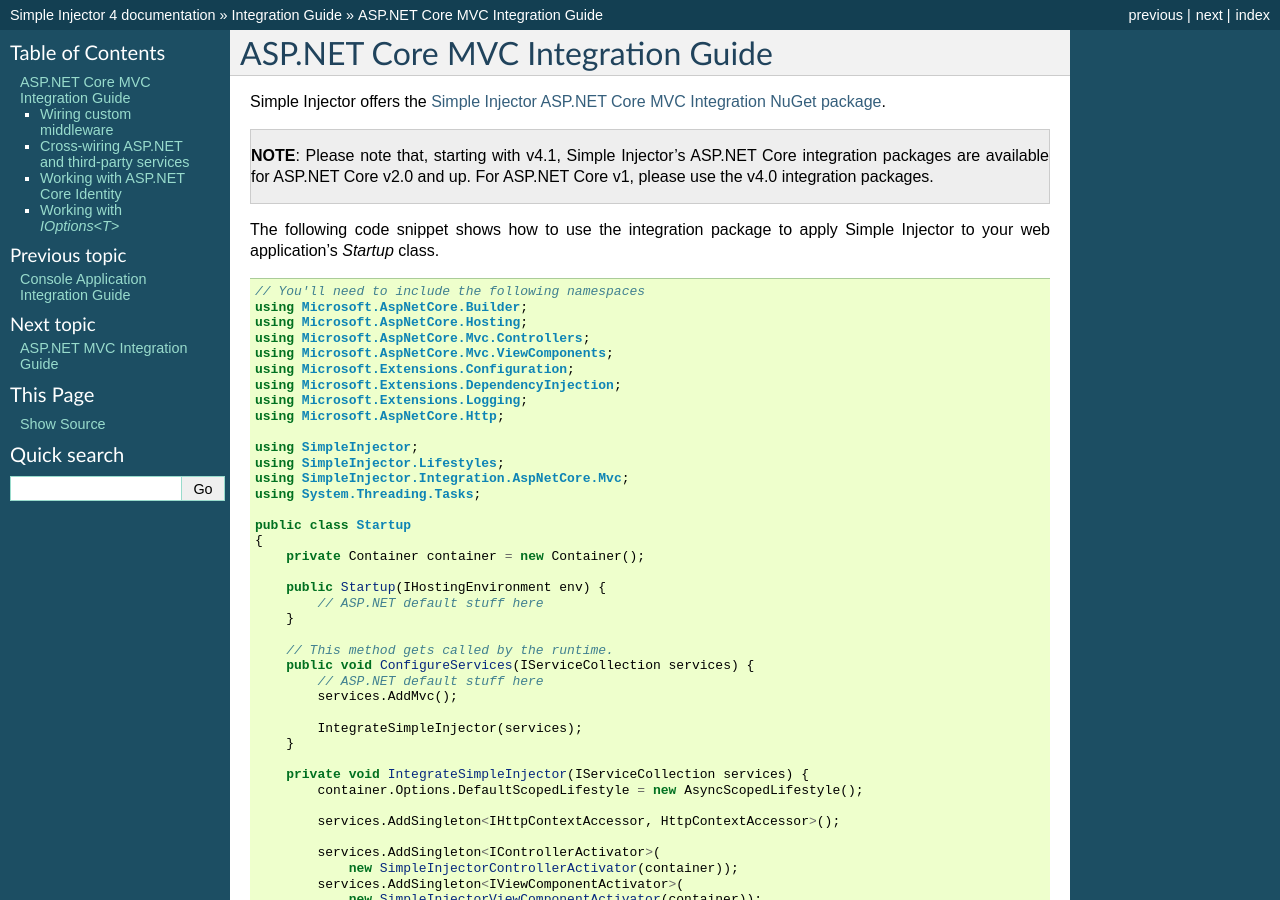
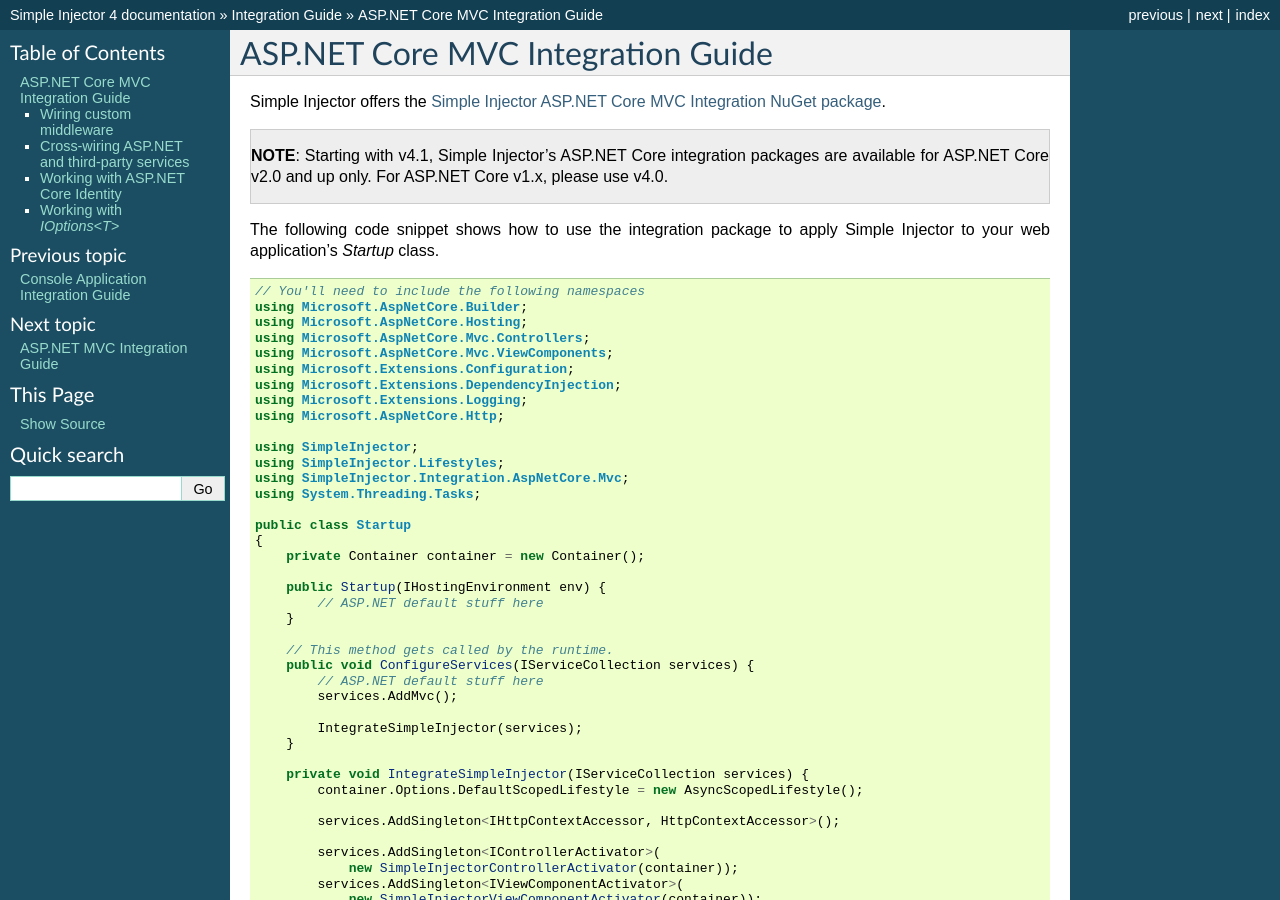
Before and after one commit to simpleinjector/Documentation, a Sphinx documentation site: the page built from source/aspnetintegration.rst, in a window 1280 px wide and 900 px high. Built offline with Sphinx 7.4.7, drawn with Linux system fonts in a browser that asks for light colours.

Commit message:
Tabs vs spaces.

```diff
--- a/source/appendix.rst
+++ b/source/appendix.rst
@@ -7,5 +7,5 @@ Appendix
 
     Interception Extensions <InterceptionExtensions>
     Variance Extensions <varianceextensions>
-	Resolution conflicts caused by dynamic assembly loading <assembly-loading-resolution-conflicts>
-	InjectionConsumerInfo.ServiceType is deprecated <injectionconsumerinfo-servicetype-is-deprecated>
+    Resolution conflicts caused by dynamic assembly loading <assembly-loading-resolution-conflicts>
+    InjectionConsumerInfo.ServiceType is deprecated <injectionconsumerinfo-servicetype-is-deprecated>
--- a/source/aspnetintegration.rst
+++ b/source/aspnetintegration.rst
@@ -6,7 +6,7 @@ Simple Injector offers the `Simple Injector ASP.NET Core MVC Integration NuGet p
 
 .. container:: Note
 
-    **NOTE**: Please note that, starting with v4.1, Simple Injector's ASP.NET Core integration packages are available for ASP.NET Core v2.0 and up. For ASP.NET Core v1, please use the v4.0 integration packages.
+    **NOTE**: Starting with v4.1, Simple Injector's ASP.NET Core integration packages are available for ASP.NET Core v2.0 and up only. For ASP.NET Core v1.x, please use v4.0.
 
 The following code snippet shows how to use the integration package to apply Simple Injector to your web application's `Startup` class.
 
@@ -156,21 +156,21 @@ To setup cross-wiring, first you must make a call to **EnableSimpleInjectorCross
 
 .. code-block:: c#
 
-	public void ConfigureServices(IServiceCollection services) {
-		...
+    public void ConfigureServices(IServiceCollection services) {
+        ...
 
-		services.EnableSimpleInjectorCrossWiring(container);
-	}
+        services.EnableSimpleInjectorCrossWiring(container);
+    }
 
 When cross-wiring is enabled, Simple Injector can be instructed to resolve missing dependencies from ASP.NET Core by calling **AutoCrossWireAspNetComponents** as part of the `Startup` class's `Configure` method:
 
 .. code-block:: c#
 
-	public void Configure(IApplicationBuilder app, IHostingEnvironment env) {
-		...
+    public void Configure(IApplicationBuilder app, IHostingEnvironment env) {
+        ...
 
-		container.AutoCrossWireAspNetComponents(app);
-	}
+        container.AutoCrossWireAspNetComponents(app);
+    }
 
 This will accomplish the following:
 
@@ -191,8 +191,8 @@ Like **AutoCrossWireAspNetComponents**, **CrossWire<TService>** does the require
 
 .. code-block:: c#
 
-	container.CrossWire<ILoggerFactory>(app);
-	container.CrossWire<IOptions<IdentityCookieOptions>>(app);
+    container.CrossWire<ILoggerFactory>(app);
+    container.CrossWire<IOptions<IdentityCookieOptions>>(app);
 
 .. container:: Note
 
```
Also changed, not shown: source/webformsintegration.rst (line endings or trailing spaces).
